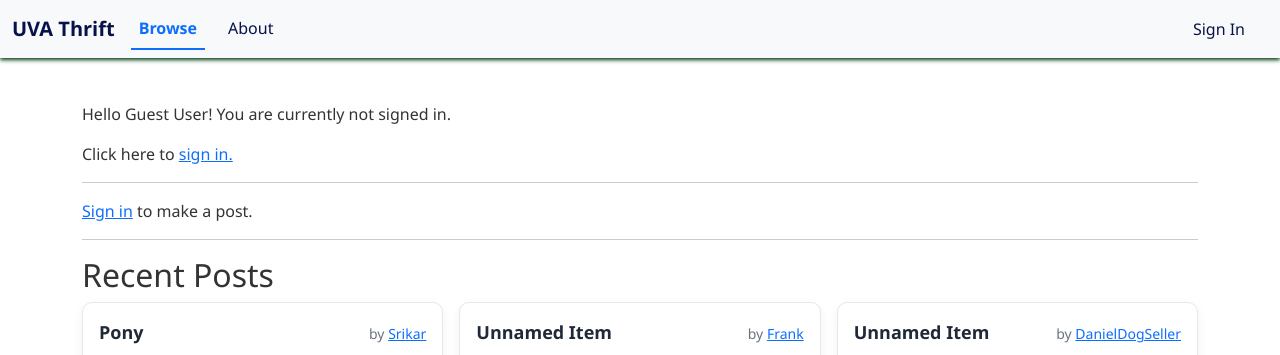
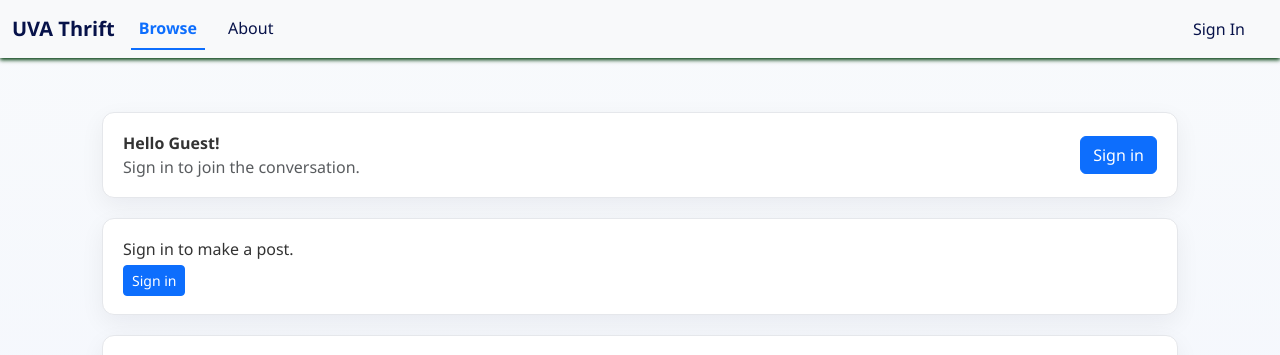
Before and after one commit to samanthafranks03/UVAThrift, a Django app: page /market/ in a window 1280 px wide. Shown: the top 355 px of the page. Run offline with Django 5.2, Linux system fonts and the light colour scheme; data comes from the database, SQL or seed files in the repository; both versions use the stored data as it was after the commit; parts of the project's set-up code (start-up, migrations or seed data) failed here and were passed over.

Commit message:
OK THIS SHOULD NOW WORK, also added some styling changes to the layout

```diff
--- a/market/templates/home_page.html
+++ b/market/templates/home_page.html
@@ -3,18 +3,46 @@
 
 {% block css %}
 <style>
+  body {
+    background: linear-gradient(180deg, #f8fafc 0%, #eef2ff 100%);
+  }
+
+  .page-container {
+    max-width: 1100px;
+    margin: 0 auto;
+    display: flex;
+    flex-direction: column;
+    gap: 20px;
+    padding: 10px 12px 30px;
+  }
+
+  .section-card {
+    background: #fff;
+    border: 1px solid #e5e7eb;
+    border-radius: 12px;
+    box-shadow: 0 8px 24px rgba(15, 23, 42, 0.06);
+    padding: 18px 20px;
+  }
+
+  .section-heading {
+    font-weight: 700;
+    font-size: 1.1rem;
+    color: #0f172a;
+    margin-bottom: 12px;
+  }
+
   .posts-grid {
     display: grid;
     grid-template-columns: repeat(auto-fit, minmax(280px, 1fr));
-    gap: 16px;
+    gap: 18px;
   }
 
   .post-card {
     background: #fff;
     border: 1px solid #e5e7eb;
     border-radius: 10px;
-    padding: 16px;
-    box-shadow: 0 4px 12px rgba(0, 0, 0, 0.05);
+    padding: 16px 16px 12px 16px;
+    box-shadow: 0 6px 16px rgba(15, 23, 42, 0.05);
     display: flex;
     flex-direction: column;
     gap: 10px;
@@ -33,6 +61,9 @@
     font-weight: 700;
     margin: 0;
     color: #1f2937;
+    overflow: hidden;
+    text-overflow: ellipsis;
+    white-space: nowrap;
   }
 
   .post-author {
@@ -59,6 +90,12 @@
     font-size: 14px;
     color: #4b5563;
     margin: 0 0 2px 0;
+  }
+
+  .post-card:hover {
+    box-shadow: 0 10px 30px rgba(15, 23, 42, 0.08);
+    transform: translateY(-2px);
+    transition: box-shadow 0.2s ease, transform 0.2s ease;
   }
 
   .post-actions {
@@ -152,36 +189,49 @@
 
 {% block content %}
 
+<div class="page-container">
   {% if request.session.user_data %}
-    <div>
-      <!-- <p>Welcome, {{ request.session.user_data.given_name }}</p>
-      <p>You are currently viewing the market as: {% if request.session.is_admin %}admin{% else %}user{% endif %}</p>
-      <img src="{{ request.session.user_data.picture }}" alt="User picture" width="100"/> -->
-      <p> </p>
+  <div class="section-card">
+    <div class="fw-semibold">Welcome back, {{ request.session.user_data.given_name }}.</div>
+    <div class="text-muted">Share something with the community.</div>
   </div>
   {% else %}
+  <div class="section-card d-flex justify-content-between align-items-center">
     <div>
-      <p>Hello Guest User! You are currently not signed in.</p>
-      <p>Click here to <a href="/login">sign in.</a></p>
+      <div class="fw-semibold">Hello Guest!</div>
+      <div class="text-muted">Sign in to join the conversation.</div>
+    </div>
+    <a class="btn btn-primary" href="/login">Sign in</a>
   </div>
   {% endif %}
 
-  <hr />
-
   {% if can_post %}
+  <div class="section-card">
+    <div class="section-heading">Create a post</div>
     <form method="post" action="{% url 'create_post' %}" enctype="multipart/form-data" id="create-post-form">
       {% csrf_token %}
-      <input type="text" name="title" placeholder="Item name" maxlength="120" required class="form-control mb-2" />
-      <input type="text" name="location" placeholder="Pickup location" maxlength="120" required class="form-control mb-2" />
-      <textarea name="content" rows="3" cols="50" placeholder="Write something..." required></textarea><br/>
-      <label for="id_image">Attach image (required)</label>
-      <input type="file" name="image" id="id_image" accept="image/*" />
-      <br />
-      <small id="image-hint" style="color:#666;">You must attach an image before posting.</small>
-      <br />
-      <button type="button" id="upload-image-btn" class="btn btn-secondary">Upload picture</button>
+        <div class="row g-2 mb-2">
+          <div class="col-md-6">
+            <input type="text" name="title" placeholder="Item name" maxlength="120" required class="form-control" />
+          </div>
+          <div class="col-md-6">
+            <input type="text" name="location" placeholder="Pickup location" maxlength="120" required class="form-control" />
+          </div>
+        </div>
+        <div class="mb-2">
+          <textarea name="content" rows="3" class="form-control" placeholder="Write something..." required></textarea>
+        </div>
+        <div class="d-flex flex-wrap align-items-center gap-2 mb-2">
+          <label for="id_image" class="form-label mb-0">Attach image (required)</label>
+          <input type="file" name="image" id="id_image" accept="image/*" class="form-control form-control-sm" style="max-width: 260px" />
+          <small id="image-hint" class="text-muted">You must attach an image before posting.</small>
+        </div>
+        <div class="d-flex gap-2">
+          <button type="button" id="upload-image-btn" class="btn btn-outline-secondary">Upload picture</button>
           <button type="submit" id="submit-post-btn" class="btn btn-primary" disabled>Post</button>
+        </div>
       </form>
+    </div>
 
     <script>
     // Direct-to-S3 upload flow for posts (presign -> PUT -> notify server)
@@ -247,14 +297,16 @@
     })();
     </script>
   {% elif user %}
-    <p style="color: red">You are banned and cannot post.</p>
+    <div class="section-card text-danger">You are banned and cannot post.</div>
   {% else %}
-    <p><a href="/login/">Sign in</a> to make a post.</p>
+    <div class="section-card">
+      <p class="mb-1">Sign in to make a post.</p>
+      <a class="btn btn-primary btn-sm" href="/login/">Sign in</a>
+    </div>
   {% endif %}
 
-  <hr />
-
-  <h2>Recent Posts</h2>
+  <div class="section-card">
+    <div class="section-heading mb-3">Recent Posts</div>
     <div class="posts-grid">
     {% for post in posts %}
       <div class="post-card">
@@ -285,6 +337,8 @@
     {% empty %}
       <p>No posts yet. Be the first to post something!</p>
     {% endfor %}
+    </div>
+  </div>
 
   <script>
   function toggleFlag(postId, buttonElement) {
```
Also changed, not shown: db.sqlite3. Lines whose indentation alone changed are shown as unchanged.
